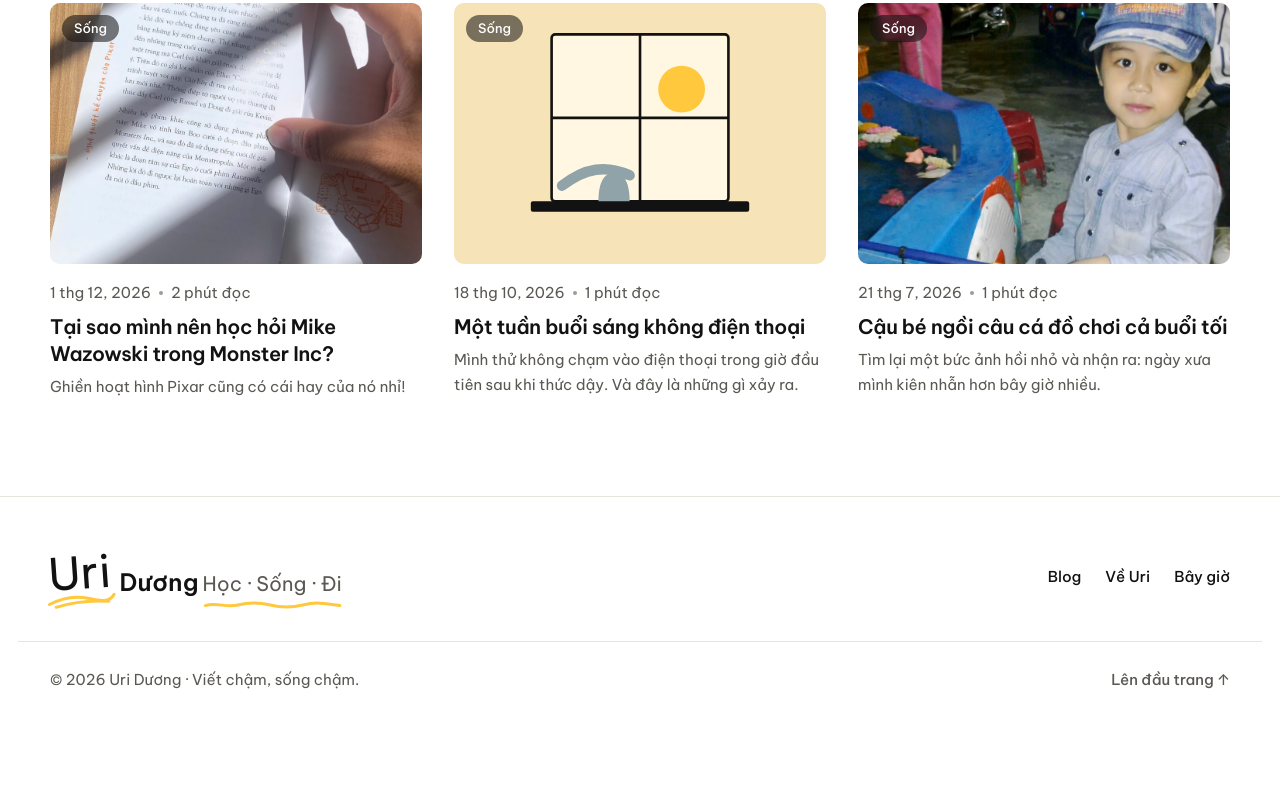
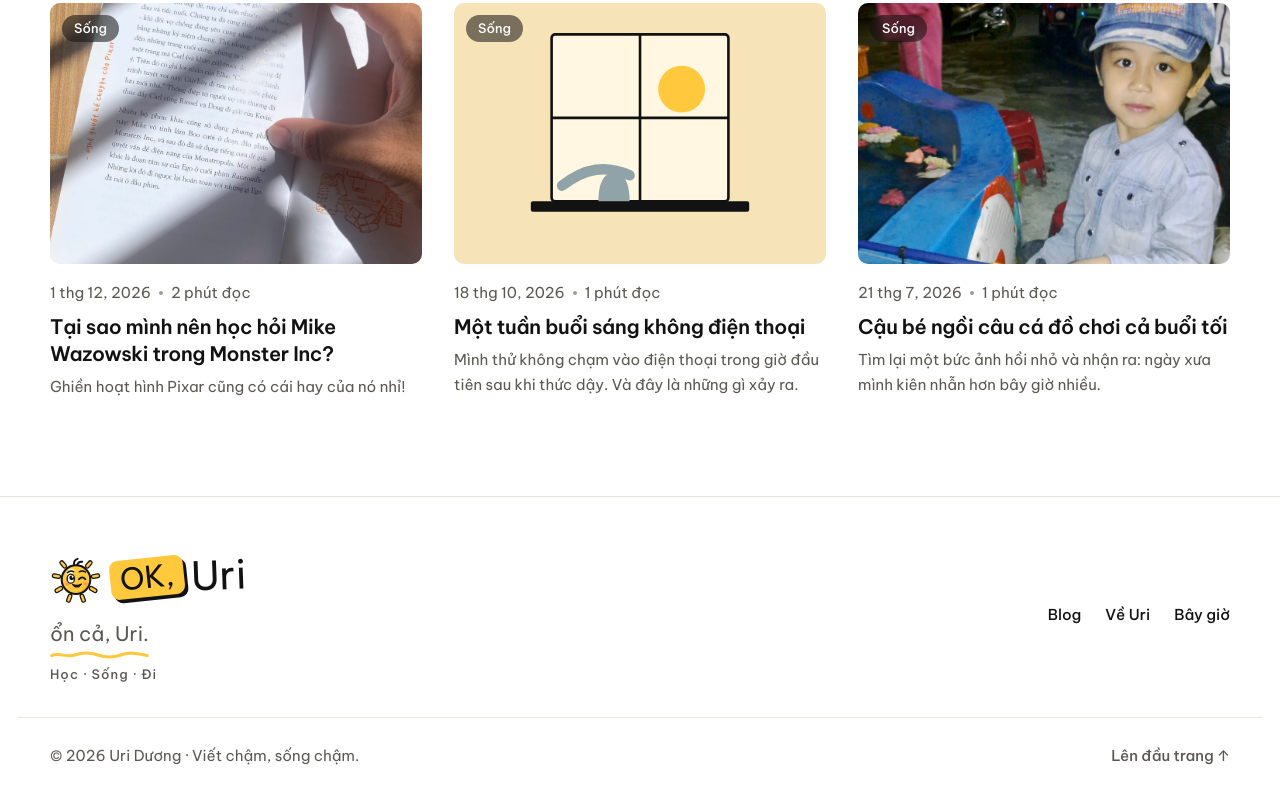
Before and after one commit to dgbao2043-creator/uri-blog, an Astro site: page /blog/bai-dau in a window 1280 px wide. Shown: the part 1509-2311 px from the top of the page. Before the commit the page ends 2235 px from the top, so only its background shows below. Built offline with nearby package versions, Linux system fonts and the light colour scheme; Astro itself is replaced by a stand-in of ours; a web font is replaced by a local one.

Commit message:
Đổi tên blog thành OK, Uri: linh vật Nắng, wordmark viết tay mới, favicon
Co-Authored-By: Claude Opus 5.5 <noreply@anthropic.com>

```diff
--- a/src/components/Footer.astro
+++ b/src/components/Footer.astro
@@ -31,9 +31,10 @@ const socials = Object.entries(SITE.socials).filter(([, url]) => url);
     <div class="site-footer__brand">
       <Wordmark href={localePath(lang, '/')} size="lg" />
       <p class="hand site-footer__tagline">
-        {t('site.tagline')}
+        {t('site.concept')}
         <Scribble kind="squiggle" class="site-footer__squiggle" />
       </p>
+      <p class="site-footer__topics">{t('site.tagline')}</p>
     </div>
 
     <nav aria-label="Footer" class="site-footer__nav">
@@ -96,6 +97,20 @@ const socials = Object.entries(SITE.socials).filter(([, url]) => url);
     display: inline-block;
     margin-top: var(--s-2);
     font-size: 1.25rem;
+    color: var(--ink-muted);
+  }
+
+  .site-footer__brand {
+    display: flex;
+    flex-direction: column;
+    align-items: flex-start;
+  }
+
+  .site-footer__topics {
+    margin-top: var(--s-1);
+    font-size: var(--fs-xs);
+    font-weight: 500;
+    letter-spacing: 0.08em;
     color: var(--ink-muted);
   }
 
--- /dev/null
+++ b/src/components/Mascot.astro
@@ -0,0 +1,120 @@
+---
+/**
+ * "Nắng" — linh vật của OK, Uri.
+ * Một mặt trời nhỏ (Dương = nắng) nháy mắt: "ổn cả mà".
+ * Luôn là hình trang trí (aria-hidden); tên blog nằm ở chữ bên cạnh.
+ */
+interface Props {
+  class?: string;
+}
+
+// `rest` mang theo thuộc tính scope CSS của component cha
+const { class: className, ...rest } = Astro.props;
+
+const rayAngles = [-50, -10, 30, 70, 110, 150, 190, 230];
+const rays = rayAngles.map((deg) => {
+  const rad = (deg * Math.PI) / 180;
+  const cx = 40;
+  const cy = 44;
+  return {
+    x1: +(cx + Math.cos(rad) * 27).toFixed(1),
+    y1: +(cy + Math.sin(rad) * 27).toFixed(1),
+    x2: +(cx + Math.cos(rad) * 34).toFixed(1),
+    y2: +(cy + Math.sin(rad) * 34).toFixed(1),
+  };
+});
+---
+
+<svg
+  class:list={['mascot', className]}
+  viewBox="0 0 80 80"
+  aria-hidden="true"
+  focusable="false"
+  {...rest}
+>
+  <!-- Tia nắng: viền mực + lõi vàng như sticker -->
+  <g class="mascot__rays" stroke-linecap="round">
+    {rays.map((r) => <line {...r} stroke="#121212" stroke-width="7.5" />)}
+    {rays.map((r) => <line {...r} stroke="#FFC83D" stroke-width="3.8" />)}
+  </g>
+
+  <g class="mascot__head">
+    <!-- Lọn tóc dựng -->
+    <path
+      d="M37.5 22.5c-1.5-5 0.5-9 5-10.5M41.5 22.5c1-4.5 4-6.5 8-6"
+      fill="none"
+      stroke="#121212"
+      stroke-width="3"
+      stroke-linecap="round"
+      stroke-linejoin="round"
+    />
+
+    <!-- Thân: vàng + đổ bóng + vệt sáng -->
+    <circle cx="40" cy="44" r="22" fill="#FFC83D" />
+    <path d="M61.3 38.3A22 22 0 0 1 30.7 63.9 26 26 0 0 0 61.3 38.3Z" fill="#F29E1F" opacity="0.45" />
+    <ellipse cx="31" cy="32.5" rx="7" ry="4.2" fill="#FFF6D6" opacity="0.9" transform="rotate(-32 31 32.5)" />
+    <circle cx="40" cy="44" r="22" fill="none" stroke="#121212" stroke-width="3" />
+
+    <!-- Lông mày -->
+    <path d="M26.5 33.5q5-4.5 10-1.5M45 32q5-3 9.5 0.5" fill="none" stroke="#121212" stroke-width="2.2" stroke-linecap="round" />
+
+    <!-- Mắt trái mở to, có đốm sáng -->
+    <g class="mascot__eye">
+      <ellipse cx="32" cy="42.5" rx="5.6" ry="7" fill="#FFFFFF" stroke="#121212" stroke-width="2" />
+      <circle cx="33.4" cy="41.2" r="3.7" fill="#121212" />
+      <circle cx="34.8" cy="39.6" r="1.4" fill="#FFFFFF" />
+    </g>
+
+    <!-- Mắt phải nháy -->
+    <path d="M44.5 43.5Q49.5 37.5 54.5 43.5" fill="none" stroke="#121212" stroke-width="2.8" stroke-linecap="round" />
+
+    <!-- Má hồng -->
+    <ellipse cx="26.5" cy="51" rx="3.6" ry="2.3" fill="#FF7A6B" opacity="0.6" />
+    <ellipse cx="54.5" cy="50.5" rx="3.6" ry="2.3" fill="#FF7A6B" opacity="0.6" />
+
+    <!-- Miệng cười -->
+    <path d="M34.5 51.5Q41.5 61 48.5 50.8Q41.5 54.2 34.5 51.5Z" fill="#121212" stroke="#121212" stroke-width="1.6" stroke-linejoin="round" />
+    <path d="M38 55.6Q41.6 58.4 45 54.9Q41.5 56 38 55.6Z" fill="#FF7A6B" />
+  </g>
+</svg>
+
+<style>
+  .mascot {
+    display: block;
+    flex-shrink: 0;
+    overflow: visible;
+  }
+
+  .mascot__rays,
+  .mascot__head {
+    transform-box: view-box;
+    transform-origin: 40px 44px;
+    transition: transform 520ms cubic-bezier(0.34, 1.56, 0.64, 1);
+  }
+
+  .mascot__eye {
+    transform-box: view-box;
+    transform-origin: 32px 42.5px;
+  }
+
+  /* Di chuột vào logo: tia nắng xoay, Nắng nghiêng đầu, mắt chớp */
+  :global(a:hover) > .mascot .mascot__rays,
+  :global(a:focus-visible) > .mascot .mascot__rays {
+    transform: rotate(40deg);
+  }
+
+  :global(a:hover) > .mascot .mascot__head,
+  :global(a:focus-visible) > .mascot .mascot__head {
+    transform: rotate(-10deg) scale(1.04);
+  }
+
+  :global(a:hover) > .mascot .mascot__eye {
+    animation: blink 420ms ease-in-out 200ms;
+  }
+
+  @keyframes blink {
+    50% {
+      transform: scaleY(0.1);
+    }
+  }
+</style>
--- a/src/components/Wordmark.astro
+++ b/src/components/Wordmark.astro
@@ -1,5 +1,5 @@
 ---
-import Scribble from './Scribble.astro';
+import Mascot from './Mascot.astro';
 import { SITE } from '../site.config';
 
 interface Props {
@@ -10,58 +10,57 @@ interface Props {
 const { href, size = 'md' } = Astro.props;
 ---
 
-<a class:list={['wordmark', `wordmark--${size}`]} href={href} aria-label={`${SITE.author} — trang chủ`}>
-  <span class="wordmark__first hand">
-    {SITE.firstName}
-    <Scribble kind="underline" class="wordmark__line" />
-  </span>
-  <span class="wordmark__last">{SITE.lastName}</span>
+<a class:list={['wordmark', `wordmark--${size}`]} href={href} aria-label={`${SITE.name} — trang chủ`}>
+  <Mascot class="wordmark__mascot" />
+  <span class="wordmark__ok hand">OK,</span>
+  <span class="wordmark__uri hand">Uri</span>
 </a>
 
 <style>
   .wordmark {
     display: inline-flex;
-    align-items: baseline;
-    gap: 0.3em;
+    align-items: center;
+    gap: 0.35em;
+    min-height: 44px;
+    padding-block: 6px;
+    color: inherit;
     text-decoration: none;
-    color: inherit;
     line-height: 1;
-    min-height: 44px;
-    padding-block: 8px;
   }
 
-  .wordmark__first {
-    position: relative;
-    font-size: 1.85em;
-    transform: rotate(-4deg);
-    transform-origin: left bottom;
+  .wordmark__mascot {
+    width: 2.5em;
+    height: 2.5em;
+    margin-right: 0.05em;
   }
 
-  .wordmark__line {
-    position: absolute;
-    left: -4%;
-    bottom: -0.32em;
-    width: 108%;
-    height: 0.4em;
+  /* "OK," — sticker vàng, chữ mực, nghiêng như vừa dán vội */
+  .wordmark__ok {
+    display: inline-block;
+    padding: 0.12em 0.32em 0.16em;
+    border-radius: 0.28em;
+    background: var(--sun);
+    color: var(--ink);
+    font-size: 1.45em;
+    box-shadow: 0.1em 0.12em 0 var(--ink);
+    transform: rotate(-6deg);
     transition: transform var(--t-base) var(--ease-out);
-    transform-origin: left center;
   }
 
-  .wordmark:hover .wordmark__line {
-    transform: scaleX(1.12);
+  .wordmark__uri {
+    font-size: 1.9em;
+    transform: rotate(-2deg) translateY(-0.04em);
   }
 
-  .wordmark__last {
-    font-weight: 600;
-    font-size: 1em;
-    letter-spacing: 0.01em;
+  .wordmark:hover .wordmark__ok {
+    transform: rotate(-2deg) translateY(-1px);
   }
 
   .wordmark--md {
-    font-size: 1.0625rem;
+    font-size: 1rem;
   }
 
   .wordmark--lg {
-    font-size: 1.5rem;
+    font-size: 1.3rem;
   }
 </style>
--- a/src/components/views/HomeView.astro
+++ b/src/components/views/HomeView.astro
@@ -18,7 +18,7 @@ const heroPosts = featured.length ? featured : posts.slice(0, 3);
 ---
 
 <Base lang={lang} altUrl={localePath(otherLang(lang), '/')} header={false}>
-  <h1 class="visually-hidden">{SITE.author} — {t('site.tagline')}</h1>
+  <h1 class="visually-hidden">{SITE.name} — {t("site.concept")}</h1>
   <Hero lang={lang} altUrl={localePath(otherLang(lang), '/')} posts={heroPosts} />
   <PostGrid lang={lang} posts={posts} />
 </Base>
--- a/src/components/views/PostView.astro
+++ b/src/components/views/PostView.astro
@@ -3,6 +3,7 @@ import { getCollection, render, type CollectionEntry } from 'astro:content';
 import Base from '../../layouts/Base.astro';
 import PostCard from '../PostCard.astro';
 import Scribble from '../Scribble.astro';
+import Mascot from '../Mascot.astro';
 import { SITE } from '../../site.config';
 import {
   formatDate,
@@ -101,8 +102,8 @@ const related = [
 
       <footer class="post__sign" aria-label="Signature">
         <p class="post__sign-name hand">
+          <Mascot class="post__sign-mascot" />
           {SITE.firstName}
-          <Scribble kind="underline" class="post__sign-line" />
         </p>
         <p class="post__sign-note hand">
           <Scribble kind="arrow" class="post__sign-arrow" color="var(--ink)" width={2} />
@@ -232,17 +233,18 @@ const related = [
 
   .post__sign-name {
     position: relative;
+    display: inline-flex;
+    align-items: center;
+    gap: 0.15em;
     font-size: 3.5rem;
     line-height: 1;
     transform: rotate(-5deg);
   }
 
-  .post__sign-line {
-    position: absolute;
-    left: -6%;
-    bottom: -0.15em;
-    width: 112%;
-    height: 0.35em;
+  .post__sign-mascot {
+    width: 1em;
+    height: 1em;
+    transform: rotate(8deg);
   }
 
   .post__sign-note {
--- a/src/i18n/ui.ts
+++ b/src/i18n/ui.ts
@@ -8,8 +8,9 @@ export type Category = (typeof categories)[number];
 export const ui = {
   vi: {
     'site.tagline': 'Học · Sống · Đi',
+    'site.concept': 'ổn cả, Uri.',
     'site.description':
-      'Blog của Uri Dương — ghi chép về việc học, những suy nghĩ đời thường và các chuyến đi nhỏ.',
+      'OK, Uri — blog của Uri Dương: ghi chép về việc học, những suy nghĩ đời thường và các chuyến đi nhỏ.',
     'nav.blog': 'Blog',
     'nav.about': 'Về Uri',
     'nav.now': 'Bây giờ',
@@ -46,8 +47,9 @@ export const ui = {
   },
   en: {
     'site.tagline': 'Learn · Live · Go',
+    'site.concept': "it's all okay, Uri.",
     'site.description':
-      "Uri Dương's blog — notes on learning, everyday thoughts and small journeys.",
+      "OK, Uri — Uri Dương's blog: notes on learning, everyday thoughts and small journeys.",
     'nav.blog': 'Blog',
     'nav.about': 'About',
     'nav.now': 'Now',
--- a/src/layouts/Base.astro
+++ b/src/layouts/Base.astro
@@ -19,7 +19,7 @@ interface Props {
 
 const { lang, title, description, altUrl, image, header = true, current } = Astro.props;
 const t = useTranslations(lang);
-const fullTitle = title ? `${title} — ${SITE.author}` : `${SITE.author} · ${t('site.tagline')}`;
+const fullTitle = title ? `${title} — ${SITE.name}` : `${SITE.name} · ${t("site.tagline")}`;
 const desc = description ?? t('site.description');
 const canonical = new URL(Astro.url.pathname, Astro.site);
 const ogImage = image ? new URL(image, Astro.site) : undefined;
--- a/src/site.config.ts
+++ b/src/site.config.ts
@@ -3,6 +3,7 @@
  * Mạng xã hội để trống ('') thì icon sẽ tự ẩn.
  */
 export const SITE = {
+  name: 'OK, Uri', // tên blog
   author: 'Uri Dương',
   firstName: 'Uri',
   lastName: 'Dương',
```
Also changed, not shown: design-system/MASTER.md (+4 -2 lines), README.md, public/favicon.svg.
